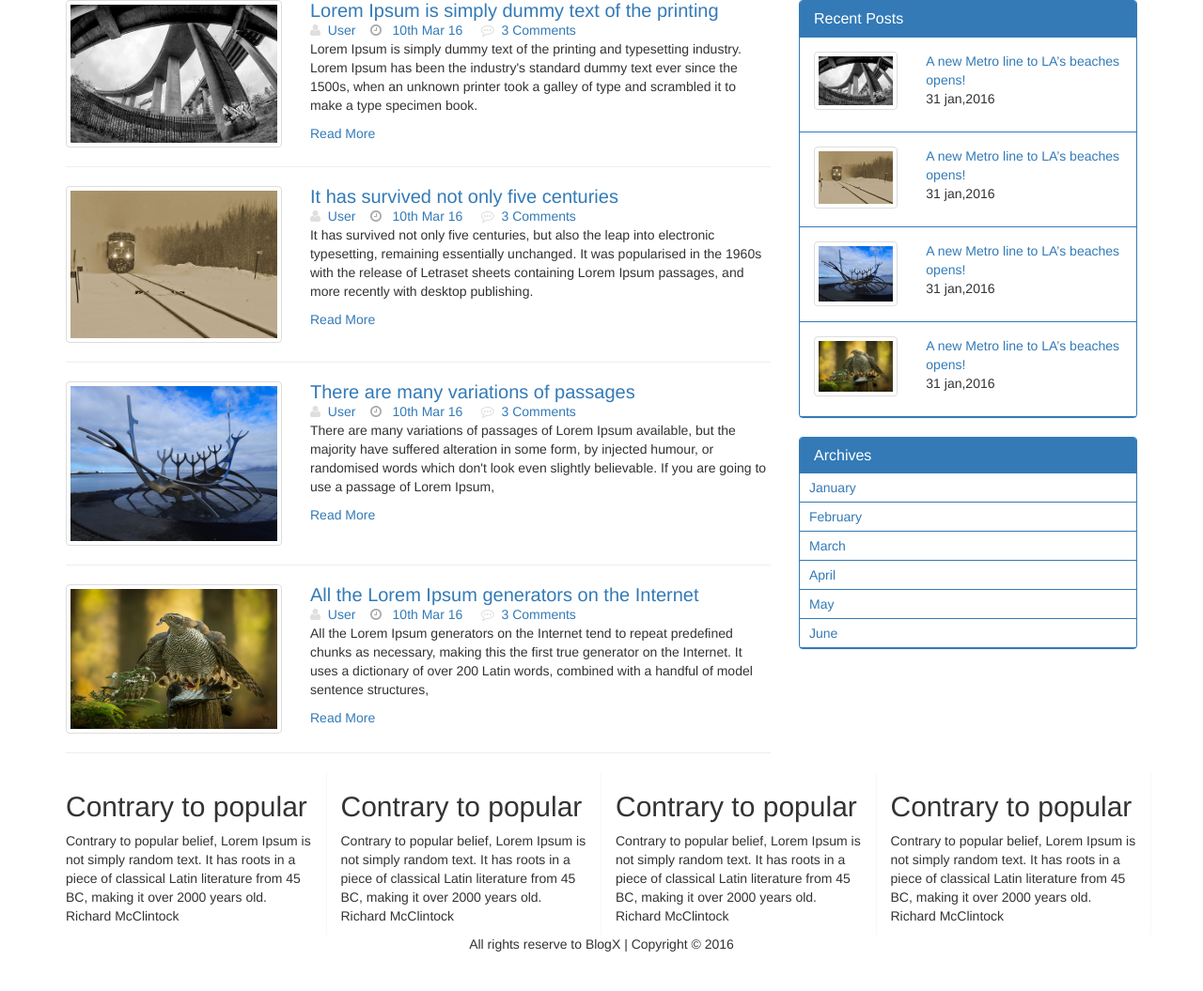
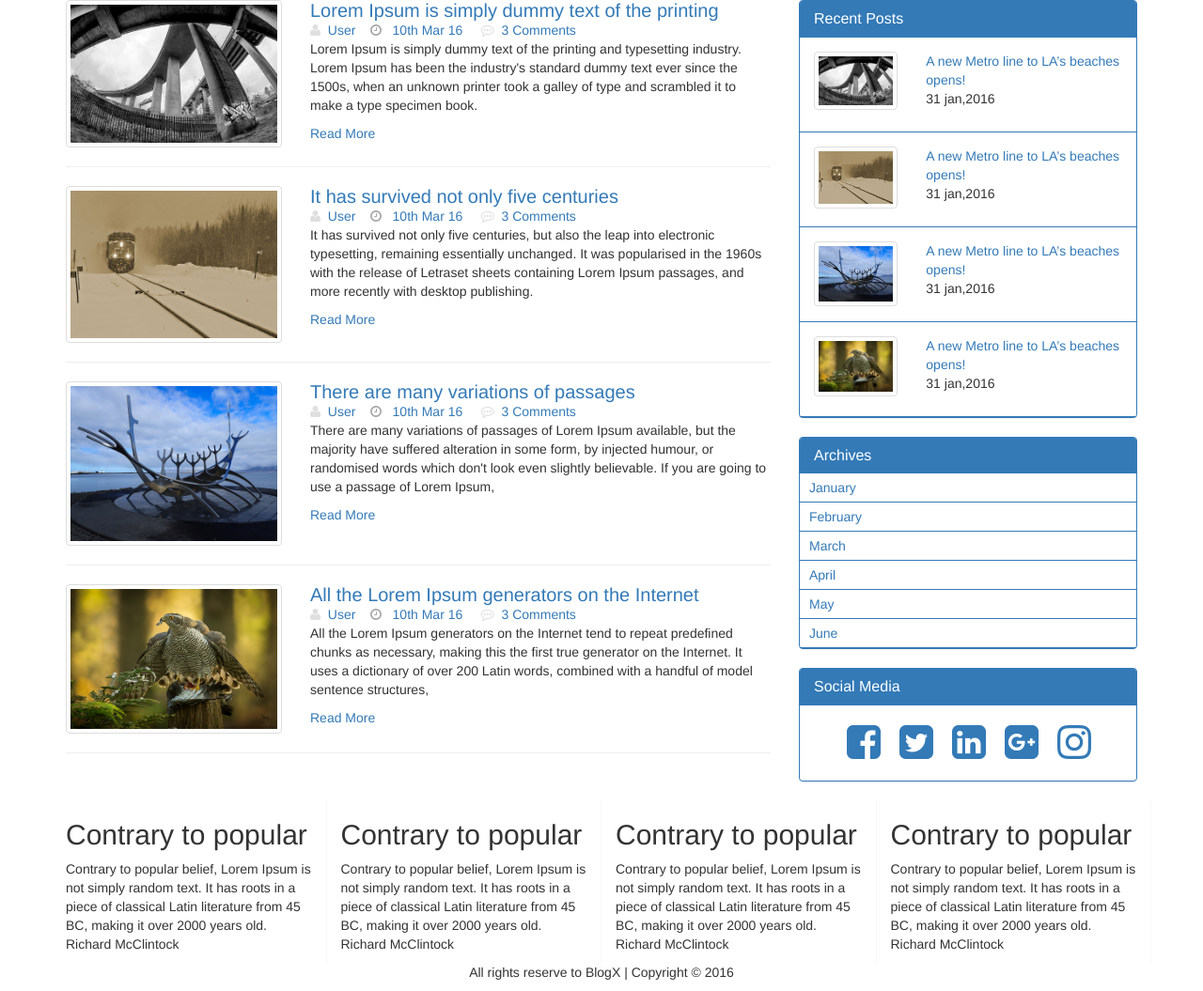
Before and after one commit to themeexpress/Blogx, a PHP site: page / in a window 1280 px wide. Shown: the part 72-1127 px from the top of the page at 94% size. Before the commit the page ends 1085 px from the top, so only its background shows below. Run offline with PHP 8.4, Linux system fonts and the light colour scheme.

Commit message:
social media

```diff
--- a/css/custom.css
+++ b/css/custom.css
@@ -17,10 +17,18 @@ ul.list-sidebar li{
 .no-padding{
 	padding:0 !important;
 }
+ul.social-media{
+	list-style-type: none;
+}
+ul.social-media li{
+	display: inline-block;
+	float: left;
+	padding: 10px;
+	font-size: 42px;
+}
 .copyright {
 text-align: center;
 }
-
 .posttitle{font-size: 20px; color:;padding: 0px;margin: 0px;}
 
 .fa-commenting-o{color:#a8a8a8;}
--- a/index.html
+++ b/index.html
@@ -194,6 +194,20 @@
                           </ul>
                         </div>
                       </div>
+                      <div class="panel panel-primary">
+                        <div class="panel-heading">
+                          <h3 class="panel-title">Social Media</h3>
+                        </div>
+                        <div class="panel-body no-padding">
+                          <ul class="social-media">
+                            <li><a href="#"><i class="fa fa-facebook-square" aria-hidden="true"></i></a></li>
+                            <li><a href="#"><i class="fa fa-twitter-square" aria-hidden="true"></i></a></li>
+                            <li><a href="#"><i class="fa fa-linkedin-square" aria-hidden="true"></i></a></li>
+                            <li><a href="#"><i class="fa fa-google-plus-square" aria-hidden="true"></i></a></li>
+                            <li><a href="#"><i class="fa fa-instagram" aria-hidden="true"></i></a></li>
+                          </ul>
+                        </div>
+                      </div>
                   </div><!--End Sidebar area-->
               </div>
 
```
